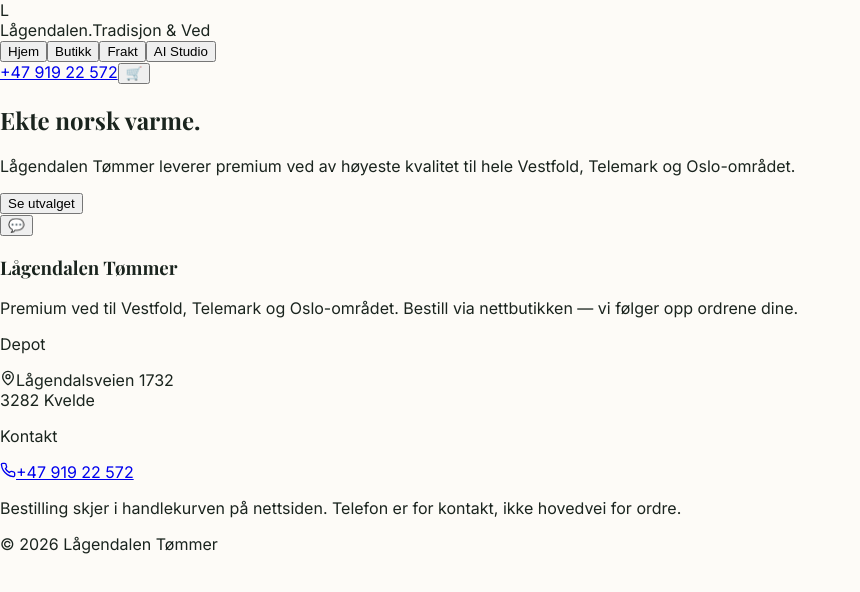
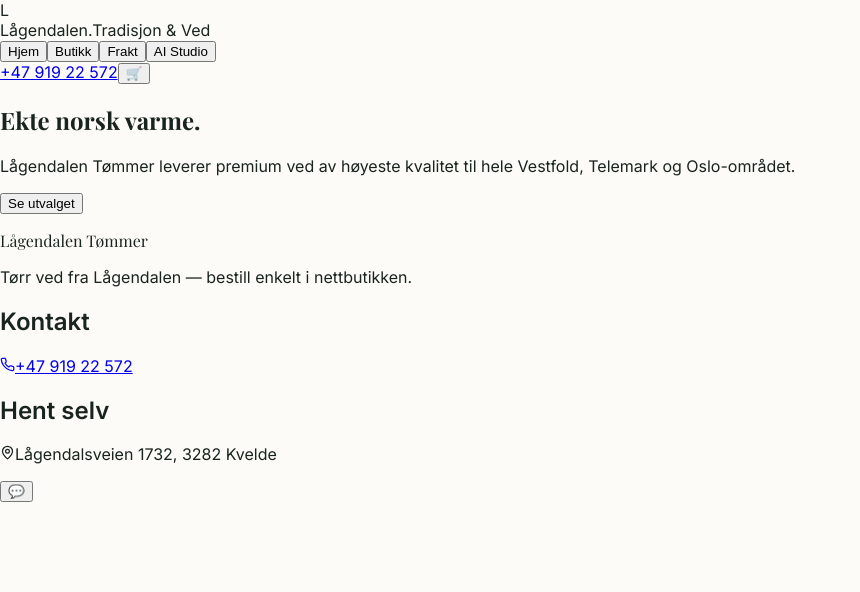
Before and after one commit to havardfurulund-rgb/laagendalen-tommer, a React (Vite) app: page / in a window 1280 px wide. Shown: the top 592 px of the page, without its empty margins (0-860 px from the left). Built offline with nearby package versions, Linux system fonts and the light colour scheme; a web font is replaced by a local one.

Commit message:
feat(poc): add contact and pickup depot details

```diff
--- a/src/App.tsx
+++ b/src/App.tsx
@@ -36,13 +36,13 @@ const App = () => {
           {view === 'studio' && <AIStudio />}
         </div>
       </main>
+      <Footer />
       <CartSidebar isOpen={isCartOpen} onClose={() => setIsCartOpen(false)} items={cart} onRemove={(id) => setCart(c => c.filter(i => i.id !== id))} onUpdateQuantity={(id, d) => setCart(c => c.flatMap(i => {
         if (i.id !== id) return [i];
         const quantity = i.quantity + d;
         return quantity > 0 ? [{ ...i, quantity }] : [];
       }))} onClearCart={() => setCart([])} />
       <AIAssistant />
-      <Footer />
     </div>
   );
 };
--- a/src/components/CartSidebar.tsx
+++ b/src/components/CartSidebar.tsx
@@ -2,6 +2,7 @@ import React, { useMemo, useState } from 'react';
 import { X, Minus, Plus, MapPin, Truck } from 'lucide-react';
 import { CartItem } from '../types';
 import { getDeliveryQuote, DeliveryMode } from '../lib/delivery';
+import { DEPOT_ADDRESS } from '../site';
 
 interface CartSidebarProps {
   isOpen: boolean;
@@ -76,7 +77,7 @@ export default function CartSidebar({
       `E-post: ${form.email}`,
       mode === 'home'
         ? `Leveringsadresse: ${form.address}`
-        : 'Levering: Hent selv',
+        : `Levering: Hent selv på ${DEPOT_ADDRESS}`,
       `Postnummer: ${postalCode || '(ikke oppgitt)'}`,
       `Leveringsmåte: ${mode === 'home' ? 'Hjemlevering' : 'Hent selv'}`,
       `Fraktsone: ${delivery.zone ?? 'n/a'} — ${delivery.label}`,
@@ -235,7 +236,16 @@ export default function CartSidebar({
                 )}
 
                 {mode === 'pickup' && (
-                  <p className="text-xs text-gray-500">{delivery.label}</p>
+                  <div className="flex gap-3 items-start rounded-xl border border-[#8E9B90] bg-[#8E9B90] bg-opacity-10 p-4">
+                    <MapPin className="mt-0.5 shrink-0 text-[#1a241e]" size={14} />
+                    <p className="text-xs text-[#1a241e]">
+                      <span className="font-bold">Hent selv på depotet</span>
+                      <br />
+                      {DEPOT_ADDRESS}
+                      <br />
+                      <span className="text-gray-600">Frakt: 0,-</span>
+                    </p>
+                  </div>
                 )}
               </div>
             </>
@@ -280,7 +290,7 @@ export default function CartSidebar({
                   type="email"
                   value={form.email}
                   onChange={e => updateForm('email', e.target.value)}
-                  className="w-full px-4 py-3 border border-gray-300 rounded-xl focus:outline-none focus:ring-2 focus:ring-black"
+                  className="w-full px-4 py-3 border border-gray-300 rounded-xl focus:outline-none focus:ring-2-night"
                 />
               </div>
 
@@ -318,6 +328,19 @@ export default function CartSidebar({
                     placeholder="Gateadresse"
                     className="w-full px-4 py-3 border border-gray-300 rounded-xl focus:outline-none focus:ring-2 focus:ring-black"
                   />
+                </div>
+              )}
+
+              {mode === 'pickup' && (
+                <div className="flex gap-3 items-start rounded-xl border border-[#8E9B90] bg-[#8E9B90] bg-opacity-10 p-4">
+                  <MapPin className="mt-0.5 shrink-0 text-[#1a241e]" size={14} />
+                  <p className="text-xs text-[#1a241e]">
+                    <span className="font-bold">Hent selv på depotet</span>
+                    <br />
+                    {DEPOT_ADDRESS}
+                    <br />
+                    <span className="text-gray-600">Frakt: 0,-</span>
+                  </p>
                 </div>
               )}
 
--- a/src/components/DeliveryCalculator.tsx
+++ b/src/components/DeliveryCalculator.tsx
@@ -1,6 +1,7 @@
 import React, { useMemo, useState } from 'react';
 import { Truck, MapPin } from 'lucide-react';
 import { getDeliveryQuote, DeliveryMode } from '../lib/delivery';
+import { CONTACT_PHONE, CONTACT_PHONE_HREF, DEPOT_ADDRESS } from '../site';
 
 export default function DeliveryCalculator() {
   const [postalCode, setPostalCode] = useState('');
@@ -63,6 +64,17 @@ export default function DeliveryCalculator() {
                 </p>
               </div>
             )}
+
+            {mode === 'pickup' && (
+              <div className="flex gap-3 items-start rounded-2xl border border-[#8E9B90] bg-[#8E9B90] bg-opacity-10 p-5">
+                <MapPin className="mt-0.5 shrink-0 text-[#1a241e]" size={18} />
+                <div className="text-sm text-[#1a241e]">
+                  <p className="font-bold">Hent selv på depotet</p>
+                  <p>{DEPOT_ADDRESS}</p>
+                  <p className="mt-1 text-xs">Frakt: 0,-</p>
+                </div>
+              </div>
+            )}
           </div>
         </div>
 
@@ -105,7 +117,12 @@ export default function DeliveryCalculator() {
               )}
 
               <div className="pt-4 border-t">
-                <p className="text-sm text-gray-500">Kontaktinfo kommer</p>
+                <p className="text-sm text-gray-500">
+                  Spørsmål om levering?{' '}
+                  <a className="font-semibold text-black underline" href={CONTACT_PHONE_HREF}>
+                    Kontakt oss på {CONTACT_PHONE}
+                  </a>
+                </p>
               </div>
             </div>
           )}
--- a/src/components/Footer.tsx
+++ b/src/components/Footer.tsx
@@ -1,49 +1,36 @@
 import React from 'react';
 import { MapPin, Phone } from 'lucide-react';
-import { CONTACT } from '../constants';
+import { CONTACT_PHONE, CONTACT_PHONE_HREF, DEPOT_ADDRESS } from '../site';
 
-/** Site footer — contact display only. Primary order path remains cart + mailto. */
 export default function Footer() {
   return (
-    <footer className="mt-auto border-t bg-white">
-      <div className="max-w-7xl mx-auto px-6 py-12 grid grid-cols-1 md:grid-cols-3 gap-10">
+    <footer className="mt-20 bg-[#1a241e] px-6 py-12 text-white">
+      <div className="mx-auto grid max-w-7xl gap-8 md:grid-cols-3">
         <div>
-          <h3 className="display-font text-2xl font-bold italic mb-3">Lågendalen Tømmer</h3>
-          <p className="text-sm text-gray-500 leading-relaxed">
-            Premium ved til Vestfold, Telemark og Oslo-området. Bestill via nettbutikken —
-            vi følger opp ordrene dine.
+          <p className="display-font text-3xl font-bold italic">Lågendalen Tømmer</p>
+          <p className="mt-3 max-w-sm text-sm text-white/70">
+            Tørr ved fra Lågendalen — bestill enkelt i nettbutikken.
           </p>
         </div>
 
         <div>
-          <p className="text-xs font-bold uppercase tracking-widest text-gray-400 mb-3">Depot</p>
-          <p className="text-sm text-[#1a241e] flex items-start gap-2">
-            <MapPin size={16} className="mt-0.5 shrink-0 text-[#8E9B90]" aria-hidden />
-            <span>
-              {CONTACT.depotStreet}
-              <br />
-              {CONTACT.depotPostal}
-            </span>
-          </p>
+          <h2 className="text-xs font-bold uppercase tracking-widest text-white/60">Kontakt</h2>
+          <a
+            className="mt-3 inline-flex items-center gap-2 text-sm font-semibold underline"
+            href={CONTACT_PHONE_HREF}
+          >
+            <Phone size={15} />
+            {CONTACT_PHONE}
+          </a>
         </div>
 
         <div>
-          <p className="text-xs font-bold uppercase tracking-widest text-gray-400 mb-3">Kontakt</p>
-          <a
-            href={`tel:${CONTACT.phoneTel}`}
-            className="text-sm text-[#1a241e] flex items-center gap-2 hover:underline"
-          >
-            <Phone size={16} className="shrink-0 text-[#8E9B90]" aria-hidden />
-            {CONTACT.phoneDisplay}
-          </a>
-          <p className="text-xs text-gray-500 mt-3">
-            Bestilling skjer i handlekurven på nettsiden. Telefon er for kontakt, ikke
-            hovedvei for ordre.
+          <h2 className="text-xs font-bold uppercase tracking-widest text-white/60">Hent selv</h2>
+          <p className="mt-3 flex items-start gap-2 text-sm text-white/90">
+            <MapPin className="mt-0.5 shrink-0" size={15} />
+            <span>{DEPOT_ADDRESS}</span>
           </p>
         </div>
-      </div>
-      <div className="border-t py-4 text-center text-[11px] text-gray-400 tracking-wide">
-        © {new Date().getFullYear()} Lågendalen Tømmer
       </div>
     </footer>
   );
--- a/src/lib/delivery.ts
+++ b/src/lib/delivery.ts
@@ -1,10 +1,10 @@
+import { DEPOT_ADDRESS } from '../site';
+
 /**
  * Fraktberegning (stub til Drift GO).
  * Soner A/B/C = 350/550/850 kr for ca. 0–15 / 15–30 / 30–50 km.
  * Kartlegging via postnummer-intervaller inntil reell sone-logikk er klar.
  */
-
-import { CONTACT } from '../constants';
 
 export type DeliveryMode = 'home' | 'pickup';
 
@@ -53,11 +53,7 @@ export function getDeliveryQuote(
   mode: DeliveryMode
 ): DeliveryQuote {
   if (mode === 'pickup') {
-    return {
-      cost: 0,
-      zone: 'pickup',
-      label: `Hent selv — ${CONTACT.depotAddress} (0,-)`,
-    };
+    return { cost: 0, zone: 'pickup', label: `Hent selv — 0,- · ${DEPOT_ADDRESS}` };
   }
 
   const digits = postalCode.replace(/\D/g, '');
@@ -83,7 +79,7 @@ export function getDeliveryQuote(
     return {
       cost: 0,
       zone: null,
-      label: `Utenfor leveringssone — kontakt oss (${CONTACT.phoneDisplay})`,
+      label: 'Utenfor leveringssone — kontakt oss',
     };
   }
 
--- /dev/null
+++ b/src/site.ts
@@ -0,0 +1,4 @@
+export const CONTACT_PHONE = '+47 919 22 572';
+export const CONTACT_PHONE_HREF = 'tel:+4791922572';
+
+export const DEPOT_ADDRESS = 'Lågendalsveien 1732, 3282 Kvelde';
```
